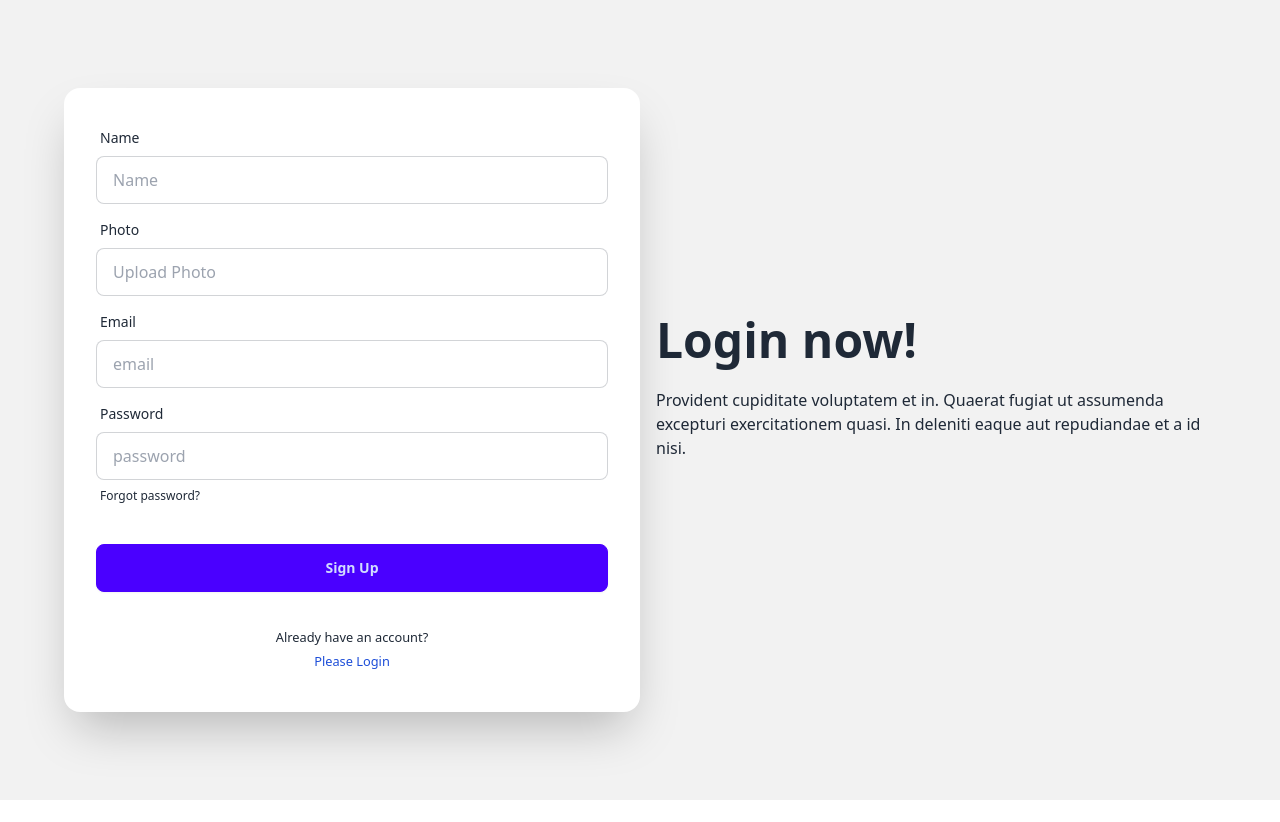
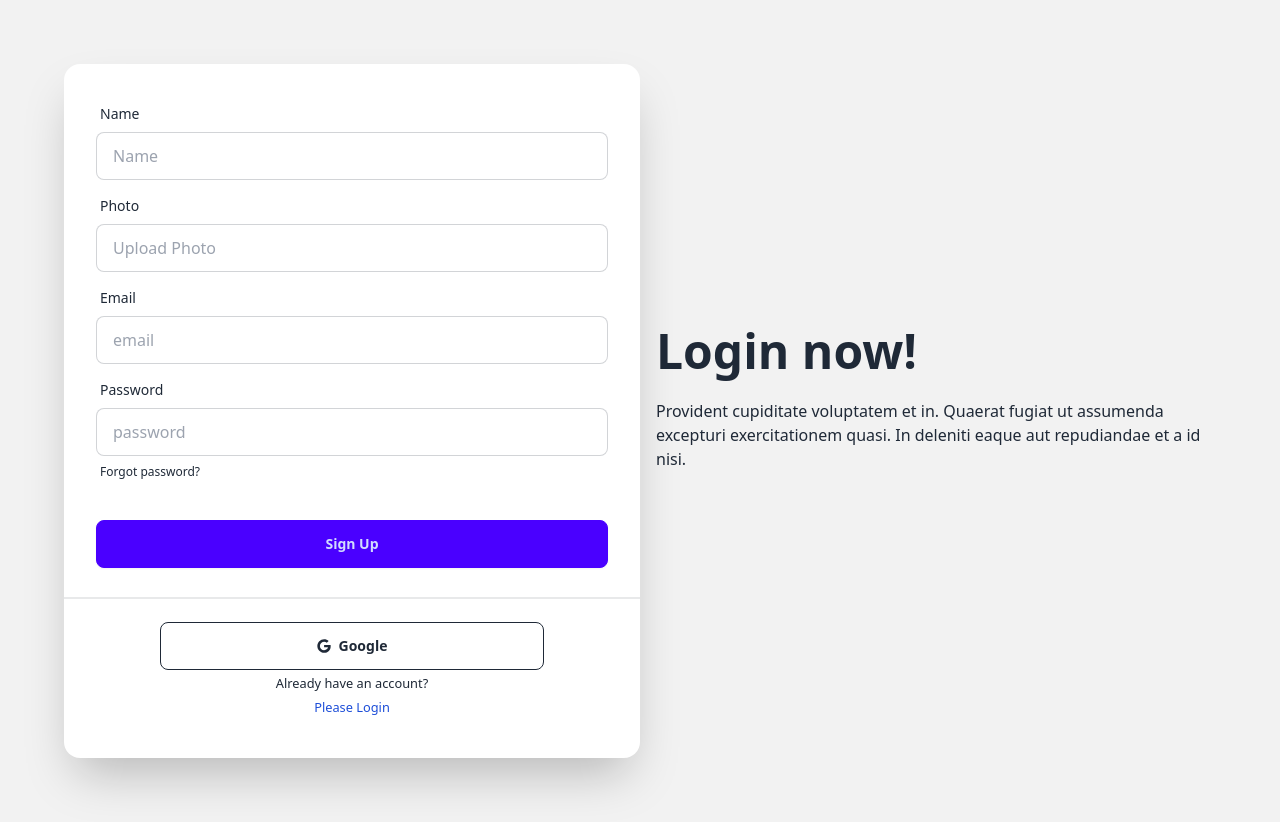
Before and after one commit to Md-JahidHasan/Restaurant-Portal-Client, a React (Vite) app: page /signup in a window 1280 px wide. Before the commit the page ends 800 px from the top, so only its background shows below. Built offline with nearby package versions, Linux system fonts and the light colour scheme; no server answers.

Commit message:
User posting in database

```diff
--- a/src/Layout/Dashboard.jsx
+++ b/src/Layout/Dashboard.jsx
@@ -1,12 +1,22 @@
-import { FaAd, FaBars, FaBook, FaCalendar, FaCashRegister, FaHome, FaMailBulk, FaShoppingCart } from "react-icons/fa";
+import { FaAd, FaBars, FaBook, FaCalendar, FaCashRegister, FaEnvelope, FaHome, FaMailBulk, FaShoppingCart } from "react-icons/fa";
 import { FaLetterboxd, FaShop } from "react-icons/fa6";
 import { NavLink, Outlet } from "react-router-dom";
 import useCart from "../hooks/useCart";
 
 const Dashboard = () => {
-    const [cart] = useCart()
+
+  const [cart] = useCart()
+
+
+  // TODO: get admin value from the database
+  const isAdmin = true;
+
     return (
       <div className="flex h-full">
+
+        {/* ========================
+                Dashboard Side Bar
+        =============================*/}
         <div className="w-64 min-h-screen bg-orange-800">
           <ul className="menu text-white">
             <li className="mb-2">
@@ -51,6 +61,11 @@ const Dashboard = () => {
               </NavLink>
             </li>
 
+
+
+            {/* ===============================
+                  Shared Nav Links
+            ================================= */}
             <div className="divider my-4 divider-neutral"></div>
 
             <li className="mb-2">
@@ -76,12 +91,17 @@ const Dashboard = () => {
 
             <li className="mb-2">
               <NavLink to="/dashboard/myBoooking">
-                <FaMailBulk></FaMailBulk>
+                <FaEnvelope></FaEnvelope>
                 Contact
               </NavLink>
             </li>
           </ul>
         </div>
+
+
+        {/* ===================
+        Dashboard outlet
+        =====================*/}
         <div className="flex-1">
           <Outlet></Outlet>
         </div>
--- a/src/Routes/Routes.jsx
+++ b/src/Routes/Routes.jsx
@@ -51,15 +51,15 @@ export const router = createBrowserRouter([
   },
   {
     path: "/dashboard",
-    element: <Dashboard></Dashboard>,
+    element: (
+      <PrivateRoute>
+        <Dashboard></Dashboard>
+      </PrivateRoute>
+    ),
     children: [
       {
         path: "cart",
-        element: (
-          <PrivateRoute>
-            <Cart></Cart>
-          </PrivateRoute>
-        ),
+        element: <Cart></Cart>,
       },
     ],
   },
--- /dev/null
+++ b/src/components/SocialLogin/SocialLogin.jsx
@@ -0,0 +1,46 @@
+import { useContext } from "react";
+import { FaGoogle } from "react-icons/fa";
+import { AuthContext } from "../../providers/AuthProvider";
+import { useLocation, useNavigate } from "react-router-dom";
+import useAxiosPublic from "../../hooks/useAxiosPublic";
+
+const SocialLogin = () => {
+
+    const { googleSignIn } = useContext(AuthContext);
+    const axiosPublic= useAxiosPublic()
+    const navigate = useNavigate()
+
+    const location = useLocation();
+    const from = location?.state?.from.pathname || '/';
+
+    const handleGoogleSignIn = () => {
+        googleSignIn()
+            .then(result => {
+                console.log(result.user);
+                const userInfo = {
+                    name: result?.user?.displayName,
+                    email: result?.user?.email
+                }
+                axiosPublic.post('/users', userInfo)
+                    .then(res => {
+                        console.log(res.data);
+
+                })
+
+                navigate(from)
+        })
+    }
+
+
+    return (
+      <div className="text-center">
+        <div className="divider w-full mt-[-10px]"></div>
+        <button onClick={handleGoogleSignIn} className="btn btn-outline w-8/12">
+          <FaGoogle></FaGoogle>
+          Google
+        </button>
+      </div>
+    );
+};
+
+export default SocialLogin;
--- a/src/pages/Login/Login.jsx
+++ b/src/pages/Login/Login.jsx
@@ -7,6 +7,7 @@ import {
 import { AuthContext } from "../../providers/AuthProvider";
 import { Link, replace, useLocation, useNavigate } from "react-router-dom";
 import Swal from "sweetalert2";
+import SocialLogin from "../../components/SocialLogin/SocialLogin";
 
 const Login = () => {
   const location = useLocation();
@@ -118,6 +119,7 @@ const Login = () => {
               />
             </div>
           </form>
+          <SocialLogin></SocialLogin>
           <p className="text-center mb-4">
             <small>
               New here?{" "}
--- a/src/pages/SignUp/SignUp.jsx
+++ b/src/pages/SignUp/SignUp.jsx
@@ -7,6 +7,7 @@ import { Link, useNavigate } from "react-router-dom";
 
 import useAxiosPublic from "../../hooks/useAxiosPublic";
 import Swal from "sweetalert2";
+import SocialLogin from "../../components/SocialLogin/SocialLogin";
 
 
 
@@ -55,9 +56,9 @@ const SignUp = () => {
 
   return (
     <>
-        <Helmet>
-            <title>Bistro Boss | Sign Up</title>
-        </Helmet>
+      <Helmet>
+        <title>Bistro Boss | Sign Up</title>
+      </Helmet>
       <div>
         <div className="hero bg-base-200 min-h-screen">
           <div className="hero-content m-12 flex-col lg:flex-row-reverse">
@@ -136,6 +137,8 @@ const SignUp = () => {
                   />
                 </div>
               </form>
+
+              <SocialLogin></SocialLogin>
               <p className="text-center mb-10">
                 <small>
                   Already have an account? <br />
--- a/src/providers/AuthProvider.jsx
+++ b/src/providers/AuthProvider.jsx
@@ -6,16 +6,27 @@ import {
   signInWithEmailAndPassword,
   signOut,
   updateProfile,
+  GoogleAuthProvider,
+  signInWithPopup,
 } from "firebase/auth";
 import { app } from "../firebase/firebase.config";
+
 
 export const AuthContext = createContext(null);
 
 const auth = getAuth(app);
 
+const googleProvider = new GoogleAuthProvider()
+
 const AuthProvider = ({ children }) => {
   const [user, setUser] = useState(null);
   const [loading, setLoading] = useState(true);
+
+
+  const googleSignIn = () => {
+    setLoading(true);
+    return signInWithPopup(auth, googleProvider)
+  };
 
   const createUser = (email, password) => {
     setLoading(true);
@@ -57,6 +68,7 @@ const AuthProvider = ({ children }) => {
     signIn,
     logOut,
     updateUserProfile,
+    googleSignIn
   };
 
   return (
```
